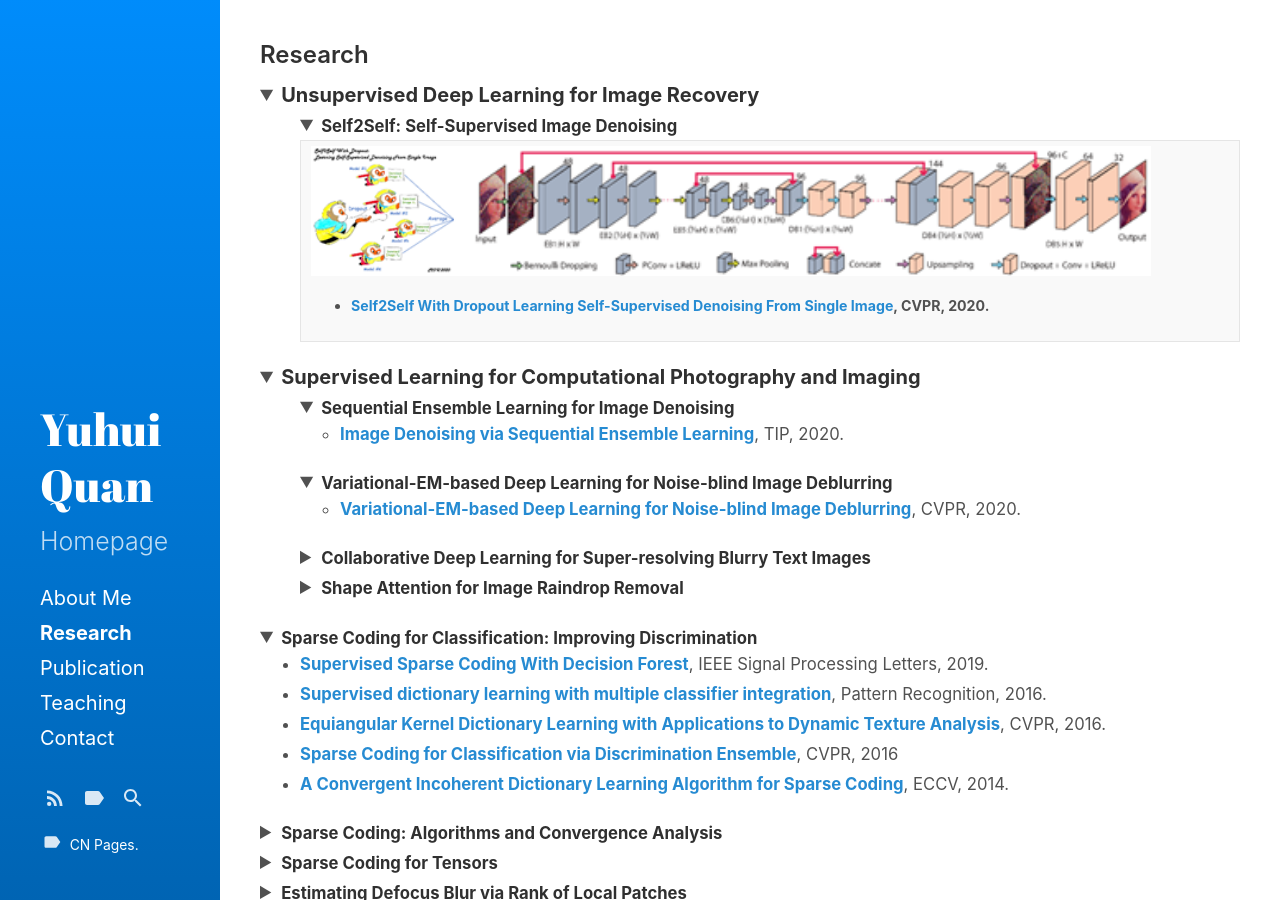
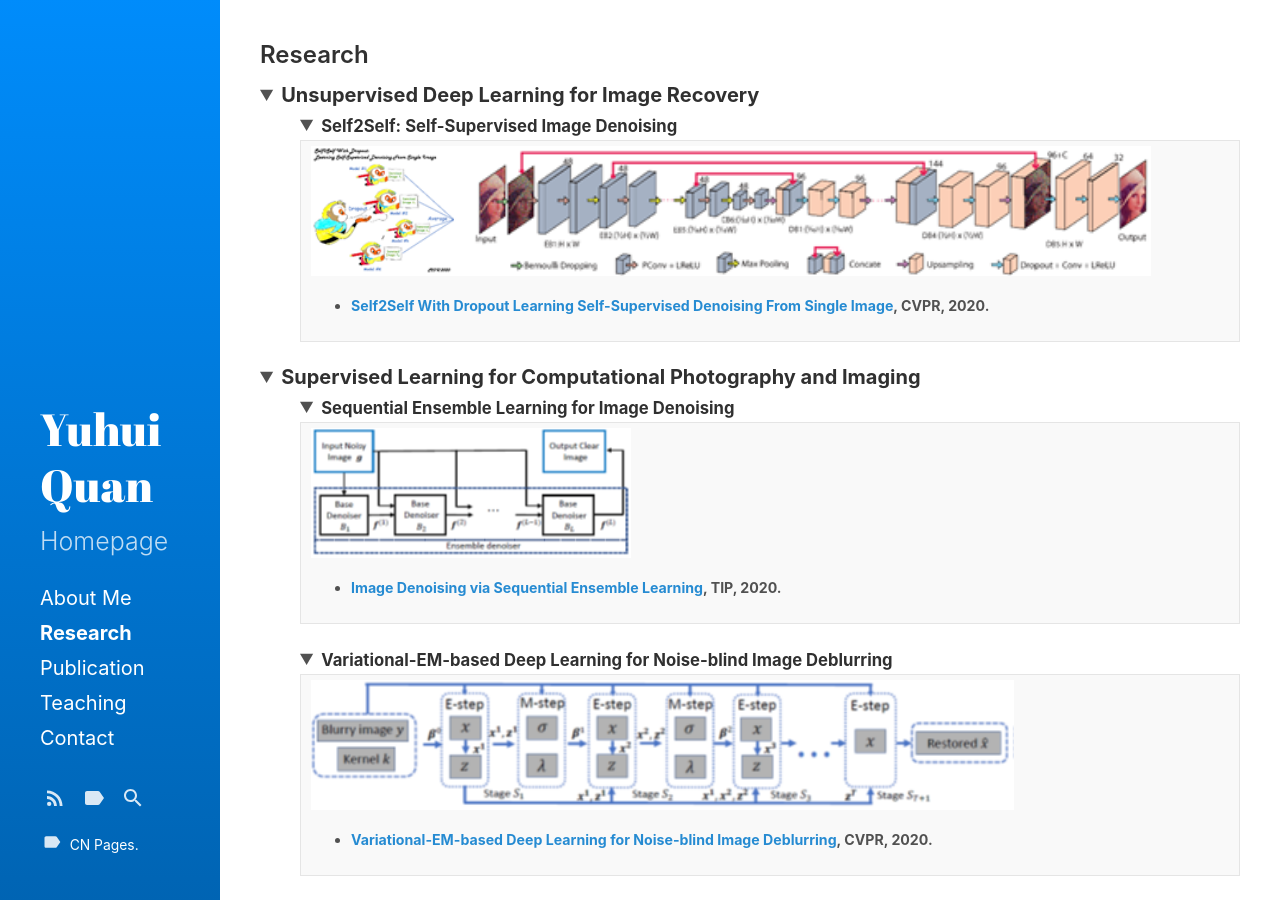
Before and after one commit to Dofboom/Dofboom.github.io, a Jekyll site: the page built from research.md, in a window 1280 px wide and 900 px high. Built offline with Jekyll 4.4.1, drawn with Linux system fonts in a browser that asks for light colours.

Commit message:
Update research.md

```diff
--- a/research.md
+++ b/research.md
@@ -11,10 +11,11 @@ sidebar_link: true
 <details open="">
 <summary><strong>Unsupervised Deep Learning for Image Recovery</strong></summary>
 <ul>
+
 <details open="">
 <summary><strong><small>Self2Self: Self-Supervised Image Denoising</small></strong></summary>
 <small>
-
+<!--1-1-->
 <table>
 <tbody>
 <tr>
@@ -40,39 +41,84 @@ sidebar_link: true
 <details open="">
 <summary><strong>Supervised Learning for Computational Photography and Imaging</strong></summary>
 <ul>
-
+<!--2-1-->
 <details open="">
 <summary><strong><small>Sequential Ensemble Learning for Image Denoising</small></strong></summary>
 <small>
+
+<table>
+<tbody>
+<tr>
+ <th>
+  <img src="https://github.com/Dofboom/Dofboom.github.io/raw/master/images/r_im3.png" alt="" height="130" align="left" />
+  <br /><br />
+  <br /><br /><br /><br /><br />
 <ul>
-<li><strong><a href="https://github.com/csyhquan/csyhquan.github.io/raw/master/manuscript/20-tip-Image%20Denoising%20via%20Sequential%20Ensemble%20Learning.pdf">Image Denoising via Sequential Ensemble Learning</a></strong>, TIP, 2020.</li>
+<li type="disc"><strong><a href="https://github.com/csyhquan/csyhquan.github.io/raw/master/manuscript/20-tip-Image%20Denoising%20via%20Sequential%20Ensemble%20Learning.pdf">Image Denoising via Sequential Ensemble Learning</a></strong>, TIP, 2020.</li>
 </ul>
+ </th>
+</tr>
+</tbody>
+</table>
+
 </small>
 </details>
 
+<!--2-2-->
 <details open="">
 <summary><strong><small>Variational-EM-based Deep Learning for Noise-blind Image Deblurring</small></strong></summary>
 <small>
+
+<table>
+<tbody>
+<tr>
+ <th>
+  <img src="https://github.com/Dofboom/Dofboom.github.io/raw/master/images/r_im4.png" alt="" height="130" align="left" />
+  <br /><br />
+  <br /><br /><br /><br /><br />
 <ul>
-<li><strong><a href="https://github.com/csyhquan/csyhquan.github.io/raw/master/manuscript/20x-cvpr-Variational-EM-based%20Deep%20Learning%20for%20Noise-blind%20Image%20Deblurring.pdf">Variational-EM-based Deep Learning for Noise-blind Image Deblurring</a></strong>, CVPR, 2020.</li>
+<li type="disc"><strong><a href="https://github.com/csyhquan/csyhquan.github.io/raw/master/manuscript/20x-cvpr-Variational-EM-based%20Deep%20Learning%20for%20Noise-blind%20Image%20Deblurring.pdf">Variational-EM-based Deep Learning for Noise-blind Image Deblurring</a></strong>, CVPR, 2020.</li>
 </ul>
+ </th>
+</tr>
+</tbody>
+</table>
 </small>
 </details>
 
+<!--2-3-->
 <details>
 <summary><strong><small>Collaborative Deep Learning for Super-resolving Blurry Text Images</small></strong></summary>
 <small>
+
+<table>
+<tbody>
+<tr>
+ <th>
+  <img src="https://github.com/Dofboom/Dofboom.github.io/raw/master/images/r_im5.png" alt="" height="260" align="left" />
+  <br /><br />
+  <br /><br /><br /><br /><br />
+  <br /><br />
+  <br /><br /><br /><br /><br />
+  <img src="https://github.com/Dofboom/Dofboom.github.io/raw/master/images/r_im6.png" alt="" height="130" align="left" />
+  <br /><br />
+  <br /><br /><br /><br /><br />
 <ul>
-<li><strong><a href="https://github.com/csyhquan/csyhquan.github.io/raw/master/manuscript/20x-tci-Collaborative%20Deep%20Learning%20for%20Super-Resolving%20Blurry%20Text%20Images.pdf">Collaborative Deep Learning for Super-Resolving Blurry Text Images </a></strong>, IEEE Transactions on Computational Imaging, 2020.</li>
+<li type="disc"><strong><a href="https://github.com/csyhquan/csyhquan.github.io/raw/master/manuscript/20x-tci-Collaborative%20Deep%20Learning%20for%20Super-Resolving%20Blurry%20Text%20Images.pdf">Collaborative Deep Learning for Super-Resolving Blurry Text Images </a></strong>, IEEE Transactions on Computational Imaging, 2020.</li>
 </ul>
+ </th>
+</tr>
+</tbody>
+</table>
 </small>
 </details>
 
+<!--2-4-->
 <details>
 <summary><strong><small>Shape Attention for Image Raindrop Removal </small></strong></summary>
 <small>
 <ul>
-<li><strong><a href="https://github.com/csyhquan/csyhquan.github.io/raw/master/manuscript/19-iccv-Deep%20Learning%20for%20Seeing%20Through%20Window%20With%20Raindrops.pdf">Deep Learning for Seeing Through Window With Raindrops </a></strong>, ICCV, 2019.</li>
+<li type="disc"><strong><a href="https://github.com/csyhquan/csyhquan.github.io/raw/master/manuscript/19-iccv-Deep%20Learning%20for%20Seeing%20Through%20Window%20With%20Raindrops.pdf">Deep Learning for Seeing Through Window With Raindrops </a></strong>, ICCV, 2019.</li>
 </ul>
 </small>
 </details>
@@ -82,7 +128,7 @@ sidebar_link: true
 
 
 
-
+<!--3-->
 <details open="">
 <summary><strong><small>Sparse Coding for Classification: Improving Discrimination</small></strong></summary>
 <small>
```
